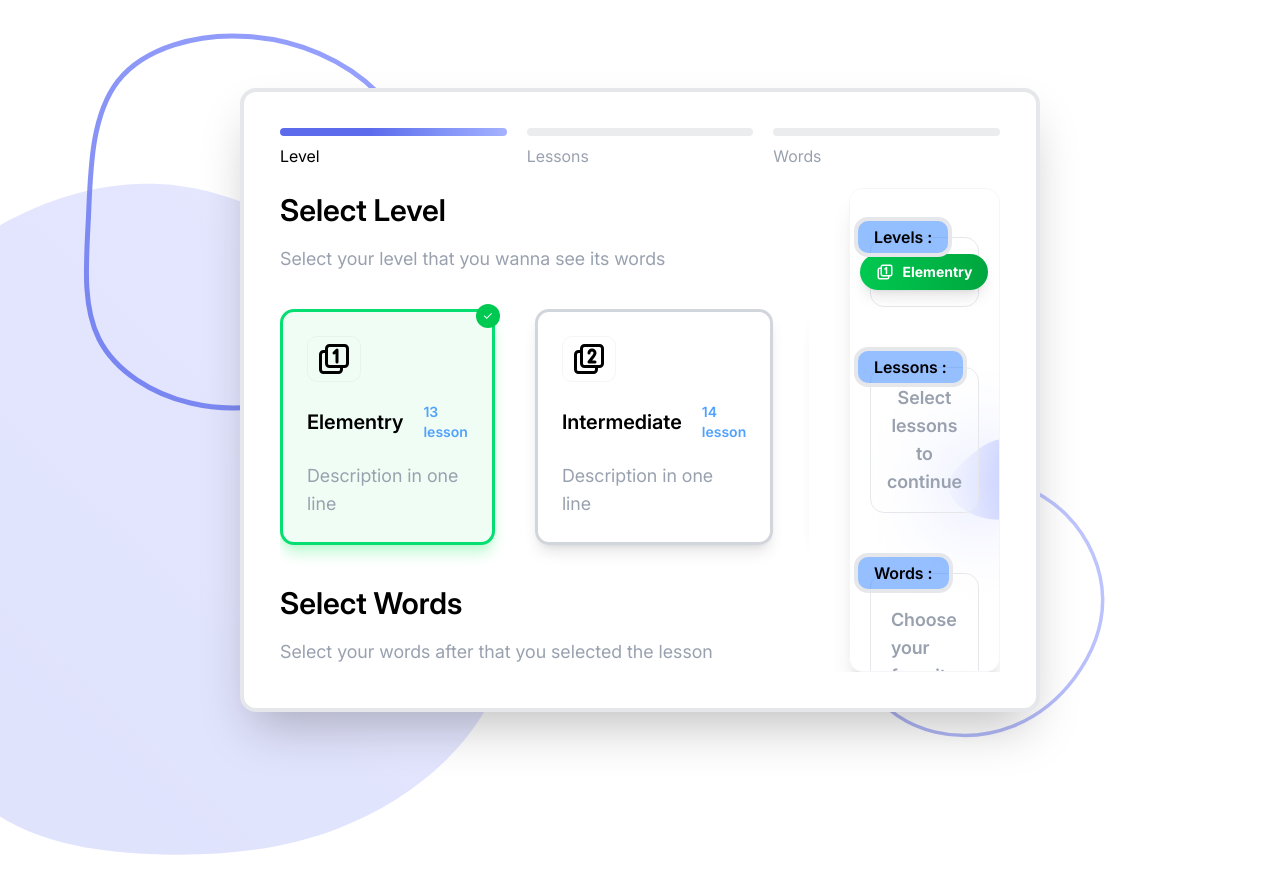
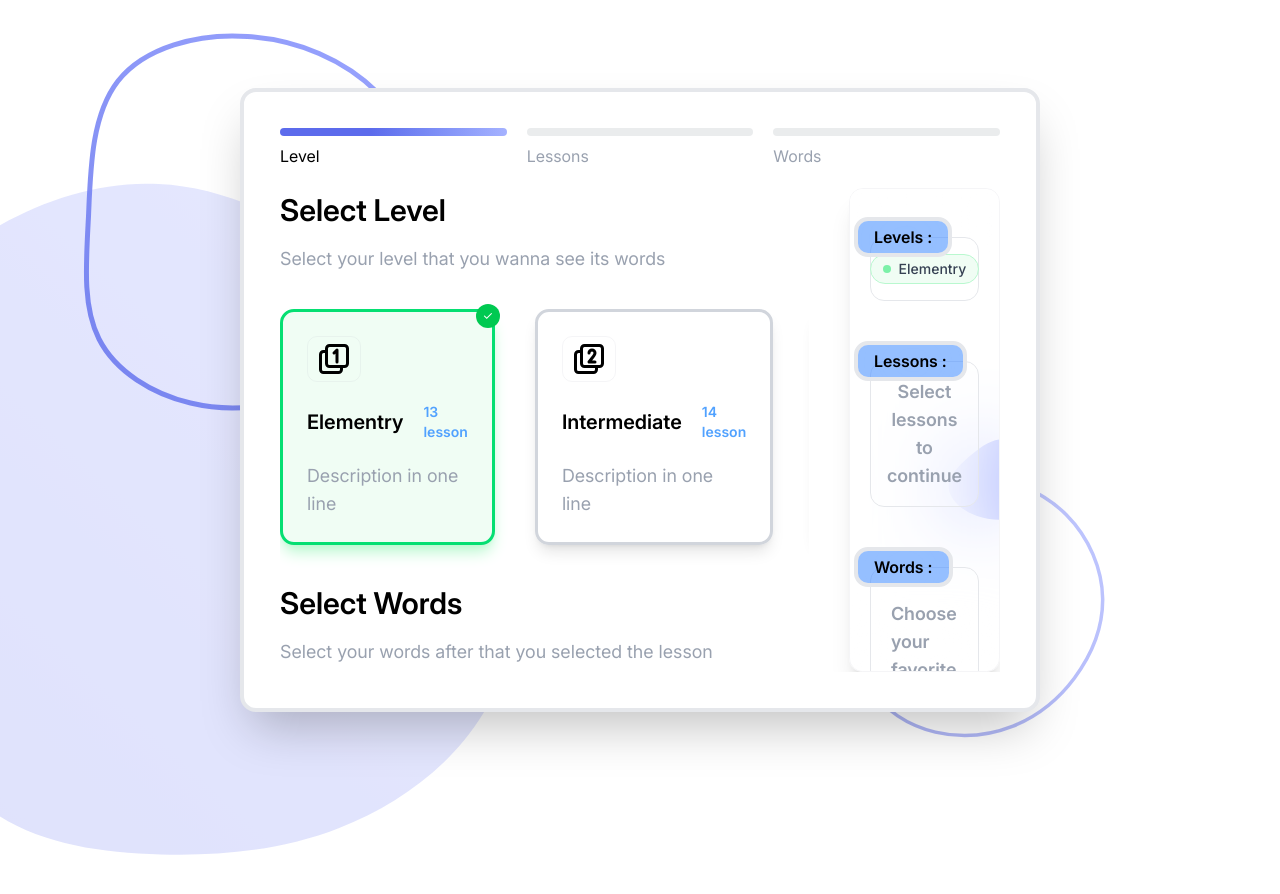
Before and after one commit to abolfazlj10/essinitial-idioms-in-english, a Next.js app: page /story in a window 1280 px wide. Shown: the top 894 px of the page. Built offline with nearby package versions, Linux system fonts and the light colour scheme.

Commit message:
change levels and lessons items desing.

```diff
--- a/src/app/story/page.tsx
+++ b/src/app/story/page.tsx
@@ -331,23 +331,33 @@ export default function Story () {
                     </div>
                 </div>
                 <div className="border border-gray-400/10 rounded-xl relative overflow-hidden shadow-xl">
-                    <img className="absolute top-1/2 -right-20 z-20 scale-x-150" src="./blob-haikei.svg" />
-                    <img className="absolute top-0 -left-40 z-20 scale-x-150" src="./blob-haikei.svg" />
+                    <img className="absolute select-none top-1/2 -right-20 z-20 scale-x-150" src="./blob-haikei.svg" />
+                    <img className="absolute select-none top-0 -left-40 z-20 scale-x-150" src="./blob-haikei.svg" />
                     <div className="bg-white/30 h-full w-full backdrop-blur-2xl z-30 relative py-7 px-5 flex flex-col gap-10">
                         <div>
                             <div className="border-4 backdrop-blur-2xl justify-self-start py-1 px-4 font-semibold rounded-xl bg-blue-500/50 -mb-5 -ml-4 z-20 relative select-none">Levels :</div>
                             <div className="text-[25px] font-semibold text-center rounded-xl bg-white/20 border py-4 px-5 flex justify-center items-center">
                                 {level.length > 0 ? (
-                                    <div className="flex flex-wrap gap-3 justify-center">
+                                    <div className="flex flex-wrap gap-2 justify-center">
                                         {level.map((levelName, index) => (
-                                            <div key={index} className={`px-4 py-2 rounded-full text-sm font-bold text-white shadow-lg flex items-center gap-2 transition-all duration-300 hover:scale-105 hover:shadow-xl ${
-                                                levelName === 'elementry' ? 'bg-gradient-to-r from-green-500 to-green-600' :
-                                                levelName === 'intermediate' ? 'bg-gradient-to-r from-blue-500 to-blue-600' :
-                                                'bg-gradient-to-r from-red-500 to-red-600'
-                                            }`}>
-                                                {levelName === 'elementry' && <TbBoxMultiple1 className="text-lg" />}
-                                                {levelName === 'intermediate' && <TbBoxMultiple2 className="text-lg" />}
-                                                {levelName === 'advanced' && <TbBoxMultiple3 className="text-lg" />}
+                                            <div
+                                                key={index}
+                                                className={`
+                                                    px-3 py-1 rounded-full text-sm text-gray-700
+                                                    flex items-center gap-2 min-w-[90px] justify-center
+                                                    transition-all duration-200 hover:bg-gray-200 hover:border-gray-400
+                                                    ${levelName === 'elementry' ? 'border-green-200 bg-green-50' : ''}
+                                                    ${levelName === 'intermediate' ? 'border-blue-200 bg-blue-50' : ''}
+                                                    ${levelName === 'advanced' ? 'border-red-200 bg-red-50' : ''}
+                                                `}
+                                                style={{ fontWeight: 500, borderWidth: 1 }}
+                                            >
+                                                <span className={`
+                                                    w-2 h-2 rounded-full inline-block
+                                                    ${levelName === 'elementry' ? 'bg-green-300' : ''}
+                                                    ${levelName === 'intermediate' ? 'bg-blue-300' : ''}
+                                                    ${levelName === 'advanced' ? 'bg-red-300' : ''}
+                                                `}></span>
                                                 {levelName.charAt(0).toUpperCase() + levelName.slice(1)}
                                             </div>
                                         ))}
@@ -361,14 +371,36 @@ export default function Story () {
                             <div className="border-4 backdrop-blur-2xl justify-self-start py-1 px-4 font-semibold rounded-xl bg-blue-500/50 -mb-5 -ml-4 z-20 relative select-none">Lessons :</div>
                             <div className="text-[25px] font-semibold text-center rounded-xl bg-white/20 border  py-4 px-5 flex justify-center items-center">
                                 {lessons.length > 0 ? (
-                                    <div className="flex flex-wrap gap-3 justify-center">
+                                    <div className="flex flex-wrap gap-2 justify-center">
                                         {lessons.map((lessonNumber, index) => {
                                             const wordsFromLesson = Object.values(wordLessons).filter(lesson => lesson === lessonNumber).length
+                                            // پیدا کردن سطح درس
+                                            let lessonLevel: Level = 'elementry';
+                                            for (const levelKey of Object.keys(books) as Level[]) {
+                                                const found = books[levelKey]?.levels[0]?.lessons.some((lesson: any) => lesson.lesson_number === lessonNumber);
+                                                if (found) {
+                                                    lessonLevel = levelKey;
+                                                    break;
+                                                }
+                                            }
                                             return (
-                                                <div key={index} className="px-4 py-2 rounded-full text-sm font-bold text-white shadow-lg flex items-center gap-2 transition-all duration-300 hover:scale-105 hover:shadow-xl bg-gradient-to-r from-purple-500 to-purple-600">
-                                                    <FaChevronRight className="text-lg" />
+                                                <div
+                                                    key={index}
+                                                    className={`
+                                                        px-3 py-1 rounded-full text-sm text-gray-700 border border-gray-300
+                                                        flex items-center gap-2 min-w-[90px] justify-center bg-gray-100
+                                                        transition-all duration-200 hover:bg-gray-200 hover:border-gray-400
+                                                    `}
+                                                    style={{ fontWeight: 500 }}
+                                                >
+                                                    <span className={`
+                                                        w-2 h-2 rounded-full inline-block
+                                                        ${lessonLevel === 'elementry' ? 'bg-green-300' : ''}
+                                                        ${lessonLevel === 'intermediate' ? 'bg-blue-300' : ''}
+                                                        ${lessonLevel === 'advanced' ? 'bg-red-300' : ''}
+                                                    `}></span>
                                                     Lesson {lessonNumber}
-                                                    <span className="bg-white/20 px-2 py-1 rounded-full text-xs">
+                                                    <span className="bg-white/60 px-2 py-0.5 rounded-full text-xs text-gray-500 border border-gray-200 ml-1">
                                                         {wordsFromLesson} word{wordsFromLesson !== 1 ? 's' : ''}
                                                     </span>
                                                 </div>
@@ -415,11 +447,11 @@ export default function Story () {
                         </div>
                         <div>
                             <div className="border-4 backdrop-blur-2xl justify-self-start py-1 px-4 font-semibold rounded-xl bg-blue-500/50 -mb-5 -ml-4 z-20 relative select-none">Information :</div>
-                            <textarea placeholder="Write some information for the story that you want!" className="resize-none min-h-[100px] text-lg font-semibold text-center rounded-xl bg-white/20 border pt-6 px-5 w-full outline-0 placeholder:text-lg placeholder:text-gray-400"/>
+                            <textarea placeholder="Write some information for the story that you want!" className="placeholder:select-none resize-none min-h-[100px] text-lg font-semibold text-center rounded-xl bg-white/20 border pt-6 px-5 w-full outline-0 placeholder:text-lg placeholder:text-gray-400"/>
                         </div>
                         <Link
                             href={words.length >= 1 ? '/' : '#'}
-                            className={`text-[22px] text-center font-bold mt-auto border rounded-xl py-4 shadow-xl duration-200 ${
+                            className={`text-[22px] text-center font-bold mt-auto border rounded-xl py-4 shadow-xl duration-200 select-none ${
                                 words.length >= 1
                                     ? 'bg-gradient-to-br from-primaryColor to-blue-600 text-white hover:shadow-2xl hover:scale-105 cursor-pointer'
                                     : 'bg-primaryColor/50 text-white cursor-not-allowed'
```
